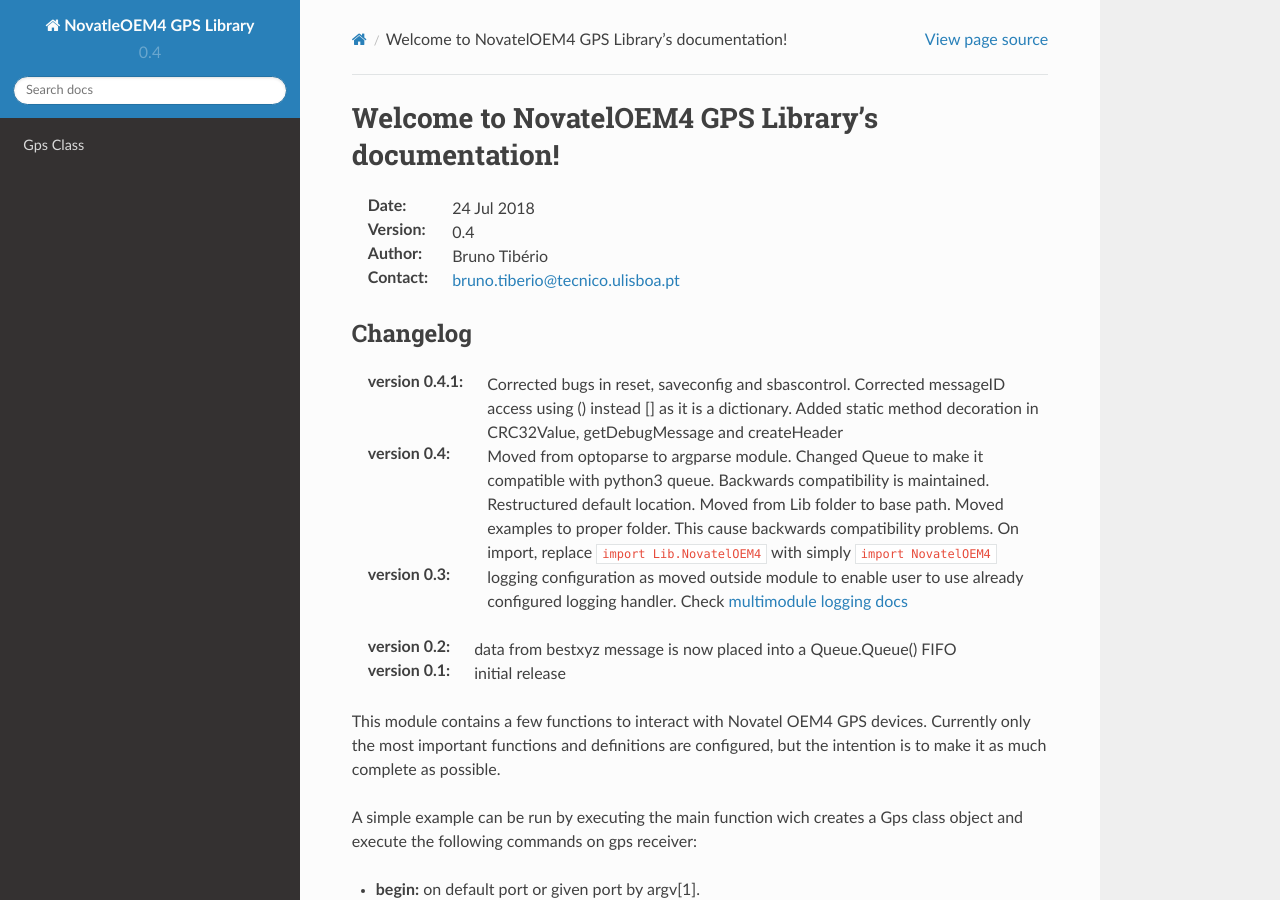
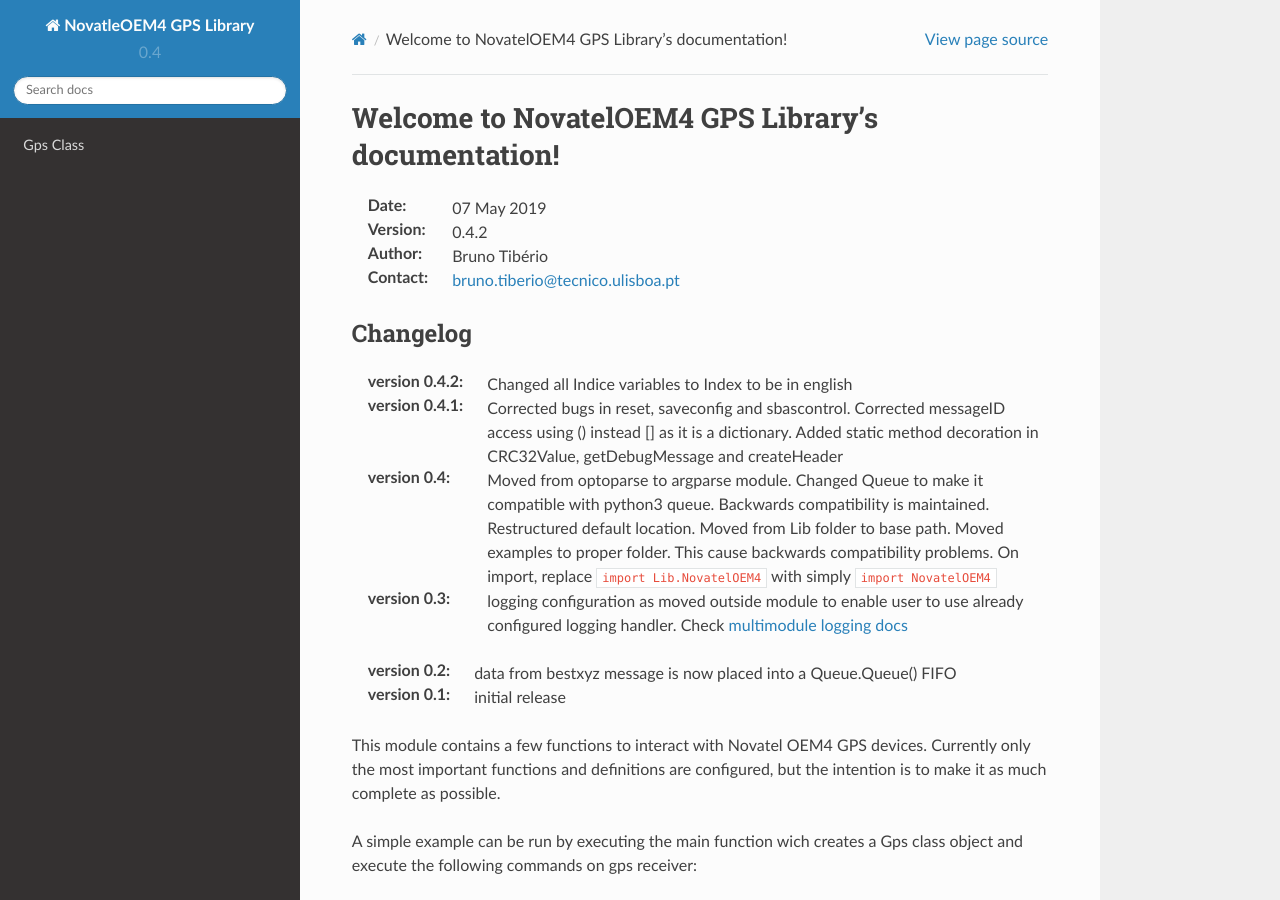
Before and after one commit to brtiberio/novatel_OEM4_python, a Sphinx documentation site: the page built from docs/index.rst, in a window 1280 px wide and 900 px high. Built offline with Sphinx 7.4.7 and the Read the Docs theme 2.0.0, drawn with Linux system fonts in a browser that asks for light colours.

Commit message:
changed name from Indice to Index to be in english

```diff
--- a/docs/changelog.rst
+++ b/docs/changelog.rst
@@ -1,6 +1,8 @@
 =========
 Changelog
 =========
+:version 0.4.2:
+   Changed all Indice variables to Index to be in english
 :version 0.4.1:
    Corrected bugs in reset,  saveconfig and sbascontrol.
    Corrected messageID access using () instead [] as it is a dictionary.
--- a/docs/index.rst
+++ b/docs/index.rst
@@ -6,9 +6,9 @@
 Welcome to NovatelOEM4 GPS Library's documentation!
 ===================================================
 
-:Date: 24 Jul 2018
+:Date: 07 May 2019
 
-:Version: 0.4
+:Version: 0.4.2
 
 :Author: Bruno Tibério
 
```
Also changed, not shown: NovatelOEM4.py (+4 -4 lines).
